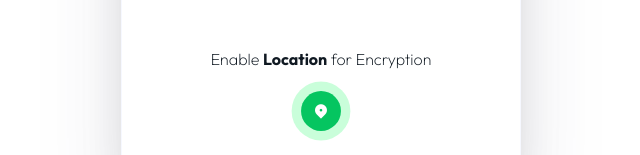
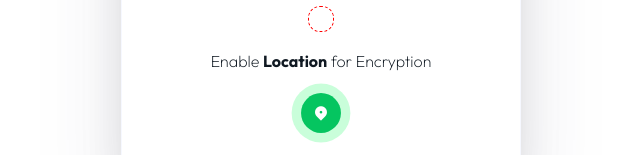
Before and after one commit to dv-secure/dv-secure.github.io, a website: page index.html in a window 1280 px wide. Shown: the part 355-510 px from the top of the page, 319-959 px from the left. Drawn offline with nearby package versions, Linux system fonts and the light colour scheme.

Commit message:
Add files via upload

```diff
--- a/style.css
+++ b/style.css
@@ -40,6 +40,7 @@ border-radius: 12px;
   padding: 12px;
   transition: height;
   transition: border;
+  border: 1px dashed red;
 }
 
 
```
